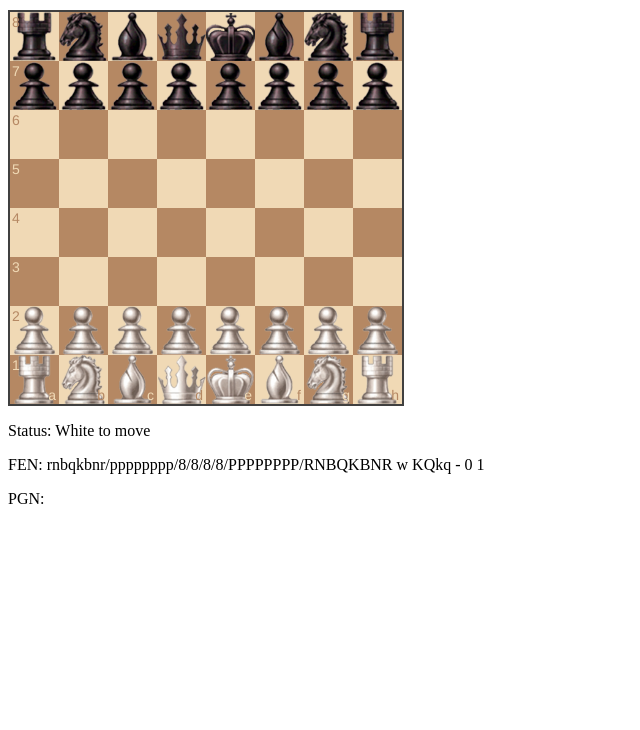
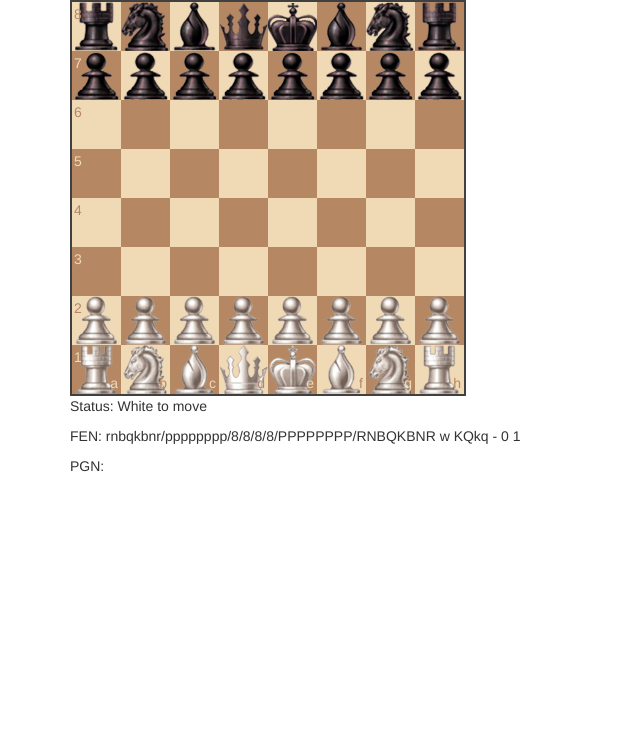
Before and after one commit to RuojunHong/WizardChess, a plain HTML site: page multiple.html in a window 1280 px wide. Shown: the part 70-800 px from the top of the page, without its empty margins (0-640 px from the left). Drawn offline with nearby package versions, Linux system fonts and the light colour scheme.

Commit message:
Added bootstrap CDN

```diff
--- a/index.html
+++ b/index.html
@@ -1,15 +1,25 @@
 <!doctype html>
 <html>
+<!-- bootstrap -->
+<!-- Latest compiled and minified CSS -->
+<link rel="stylesheet" href="https://maxcdn.bootstrapcdn.com/bootstrap/3.3.7/css/bootstrap.min.css" integrity="sha384-BVYiiSIFeK1dGmJRAkycuHAHRg32OmUcww7on3RYdg4Va+PmSTsz/K68vbdEjh4u" crossorigin="anonymous">
+<!-- Optional theme -->
+<link rel="stylesheet" href="https://maxcdn.bootstrapcdn.com/bootstrap/3.3.7/css/bootstrap-theme.min.css" integrity="sha384-rHyoN1iRsVXV4nD0JutlnGaslCJuC7uwjduW9SVrLvRYooPp2bWYgmgJQIXwl/Sp" crossorigin="anonymous">
+<!-- Latest compiled and minified JavaScript -->
+<script src="https://maxcdn.bootstrapcdn.com/bootstrap/3.3.7/js/bootstrap.min.js" integrity="sha384-Tc5IQib027qvyjSMfHjOMaLkfuWVxZxUPnCJA7l2mCWNIpG9mGCD8wGNIcPD7Txa" crossorigin="anonymous"></script>
 <head>
     <meta charset="utf-8" />
     <meta http-equiv="X-UA-Compatible" content="IE=edge,chrome=1" />
+    <meta name="viewport" content="width=device-width, initial-scale=1, maximum-scale=1, user-scalable=no">
     <title>Wizard Chess</title>
     <link rel="stylesheet" href="src/css/chessboard-0.3.0.css" />
 </head>
+<div class="container">
 <h1>Wizard Chess</h1>
 <p>
 
 <p><a class="button" href="single.html">Play with computer</a></p>
 <p><a class="button" href="multiple.html">Play with another player</a></p>
 </body>
+</div>
 </html>
--- a/multiple.html
+++ b/multiple.html
@@ -1,17 +1,27 @@
 <!doctype html>
 <html>
+<!-- bootstrap -->
+<!-- Latest compiled and minified CSS -->
+<link rel="stylesheet" href="https://maxcdn.bootstrapcdn.com/bootstrap/3.3.7/css/bootstrap.min.css" integrity="sha384-BVYiiSIFeK1dGmJRAkycuHAHRg32OmUcww7on3RYdg4Va+PmSTsz/K68vbdEjh4u" crossorigin="anonymous">
+<!-- Optional theme -->
+<link rel="stylesheet" href="https://maxcdn.bootstrapcdn.com/bootstrap/3.3.7/css/bootstrap-theme.min.css" integrity="sha384-rHyoN1iRsVXV4nD0JutlnGaslCJuC7uwjduW9SVrLvRYooPp2bWYgmgJQIXwl/Sp" crossorigin="anonymous">
+<!-- Latest compiled and minified JavaScript -->
+<script src="https://maxcdn.bootstrapcdn.com/bootstrap/3.3.7/js/bootstrap.min.js" integrity="sha384-Tc5IQib027qvyjSMfHjOMaLkfuWVxZxUPnCJA7l2mCWNIpG9mGCD8wGNIcPD7Txa" crossorigin="anonymous"></script>
 <head>
     <meta charset="utf-8" />
     <meta http-equiv="X-UA-Compatible" content="IE=edge,chrome=1" />
+    <meta name="viewport" content="width=device-width, initial-scale=1, maximum-scale=1, user-scalable=no">
     <title>Wizard Chess</title>
     <link rel="stylesheet" href="src/css/chessboard-0.3.0.css" />
 </head>
+<div class="container">
 <h1>Wizard Chess</h1>
 <body>
 <div id="board" style="width: 400px"></div>
 <p>Status: <span id="status"></span></p>
 <p>FEN: <span id="fen"></span></p>
 <p>PGN: <span id="pgn"></span></p>
+
 <script src="src/js/json3.min.js"></script>
 <script src="src/js/jquery-1.10.1.min.js"></script>
 <script src="src/js/chessboard-0.3.0.js"></script>
@@ -136,4 +146,5 @@
     updateStatus();
 </script>
 </body>
+</div>
 </html>
```
Also changed, not shown: single.html (+10 -0 lines).
